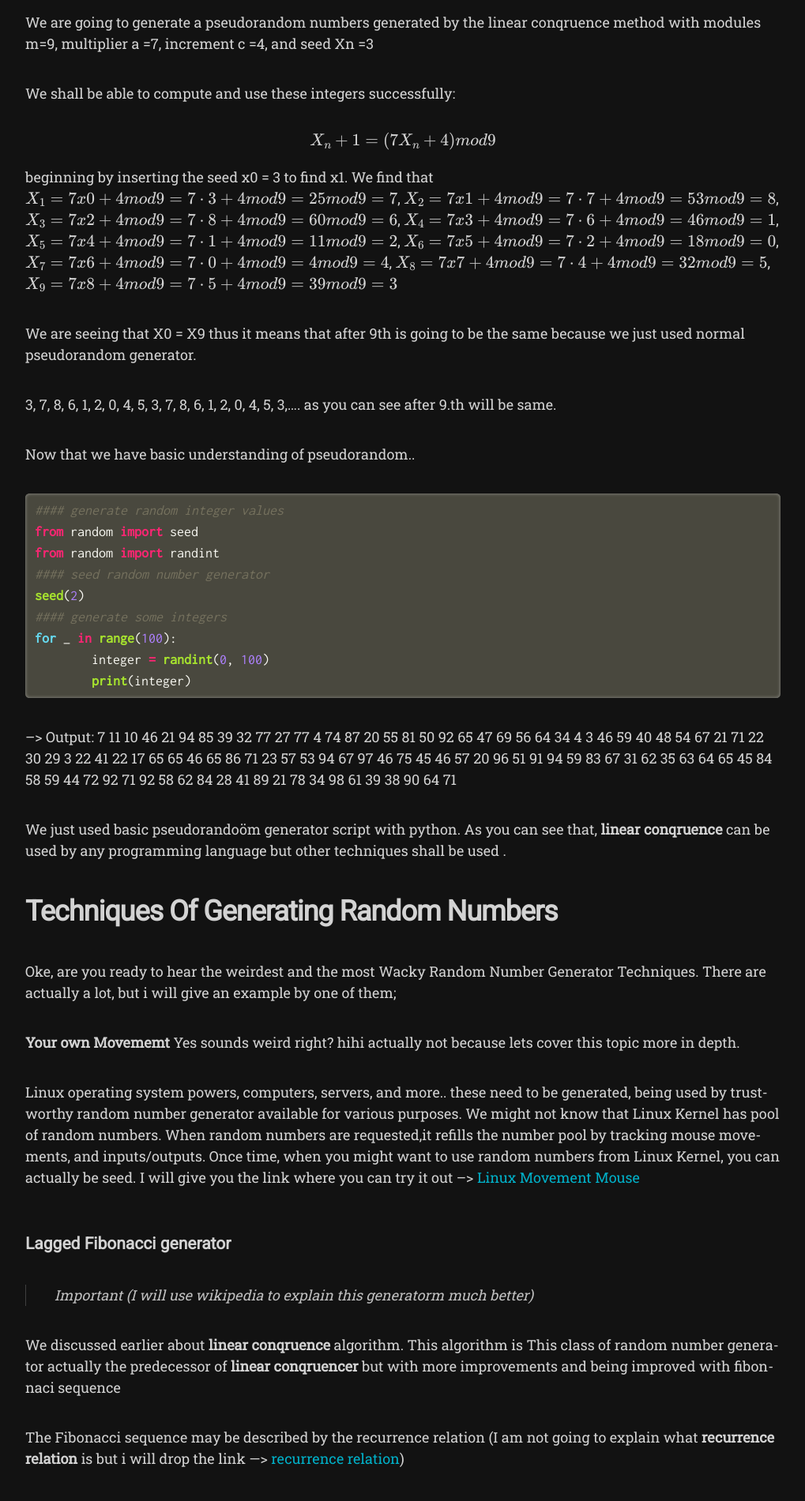
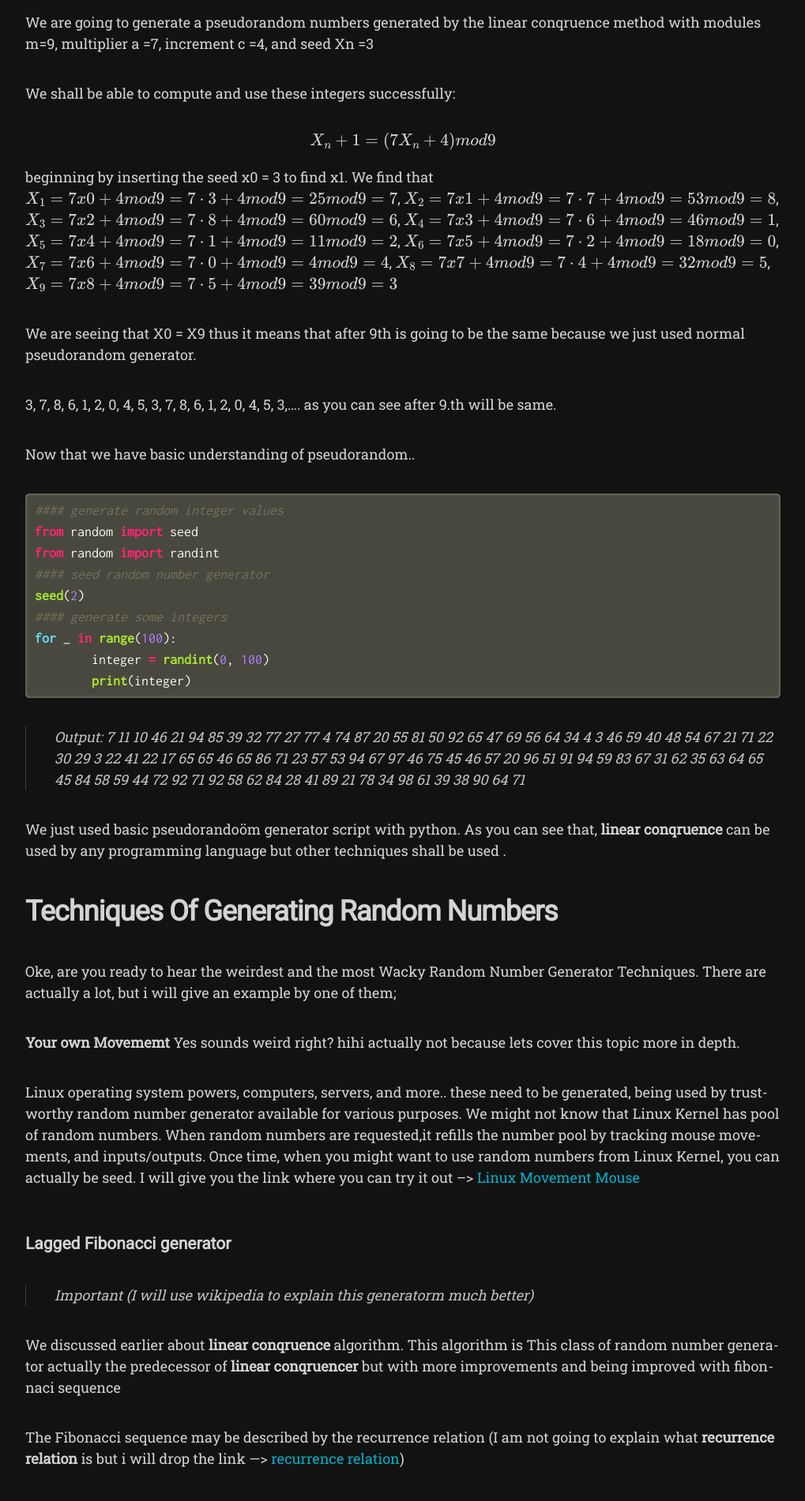
Before and after one commit to vx-zone/vx-zone.github.io, a Jekyll site: the page built from _posts/2022-09-03-randomtheory-ahmet.md, in a window 1280 px wide. Shown: the part 2885-4786 px from the top of the page at 79% size, without its empty margins (130-1149 px from the left). Built offline with Jekyll 4.4.1, drawn with Linux system fonts in a browser that asks for light colours; nearby versions of some CDN libraries; some web fonts are replaced; formulas are drawn with MathJax 3; comment, search, counter and statistics services are not loaded.

```diff
--- a/_posts/2022-09-03-randomtheory-ahmet.md
+++ b/_posts/2022-09-03-randomtheory-ahmet.md
@@ -128,7 +128,7 @@ for _ in range(100):
 
 {% endhighlight %}
 
---> Output:
+> Output:
 7
 11
 10
```
